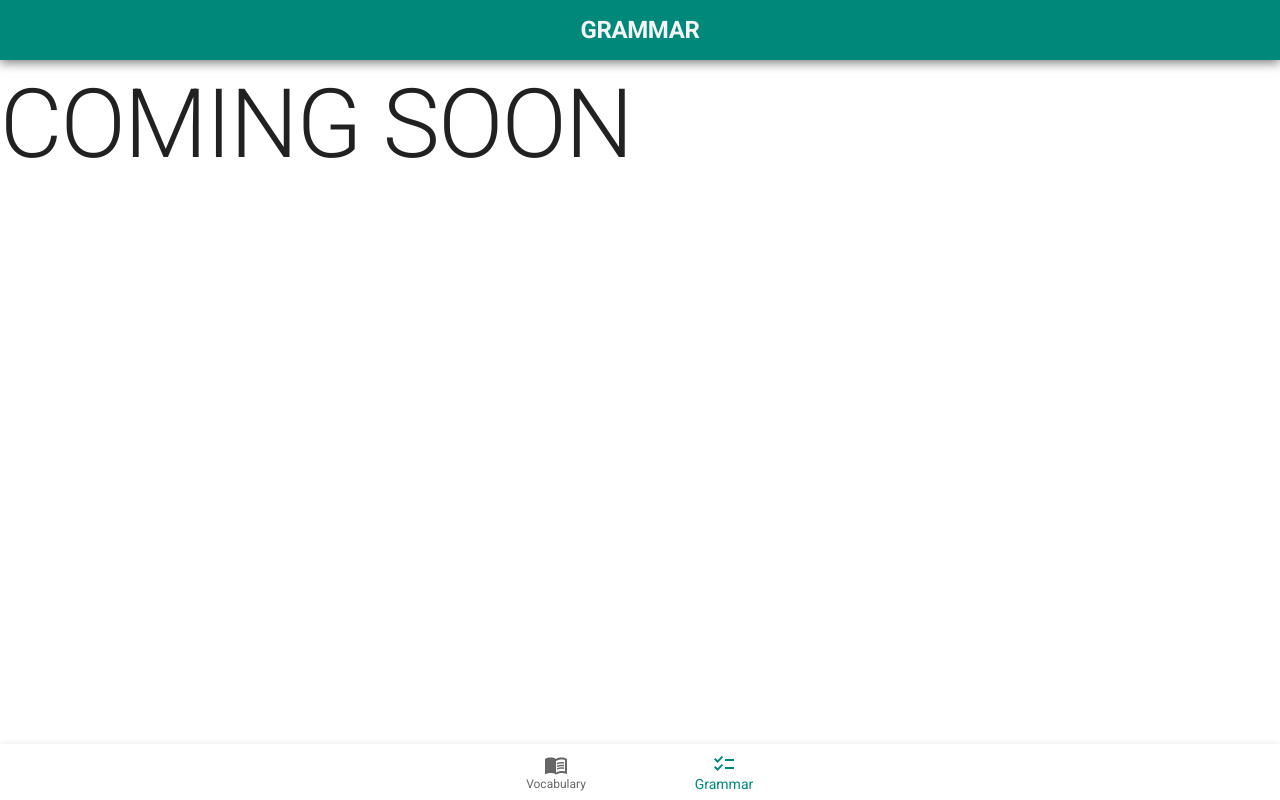
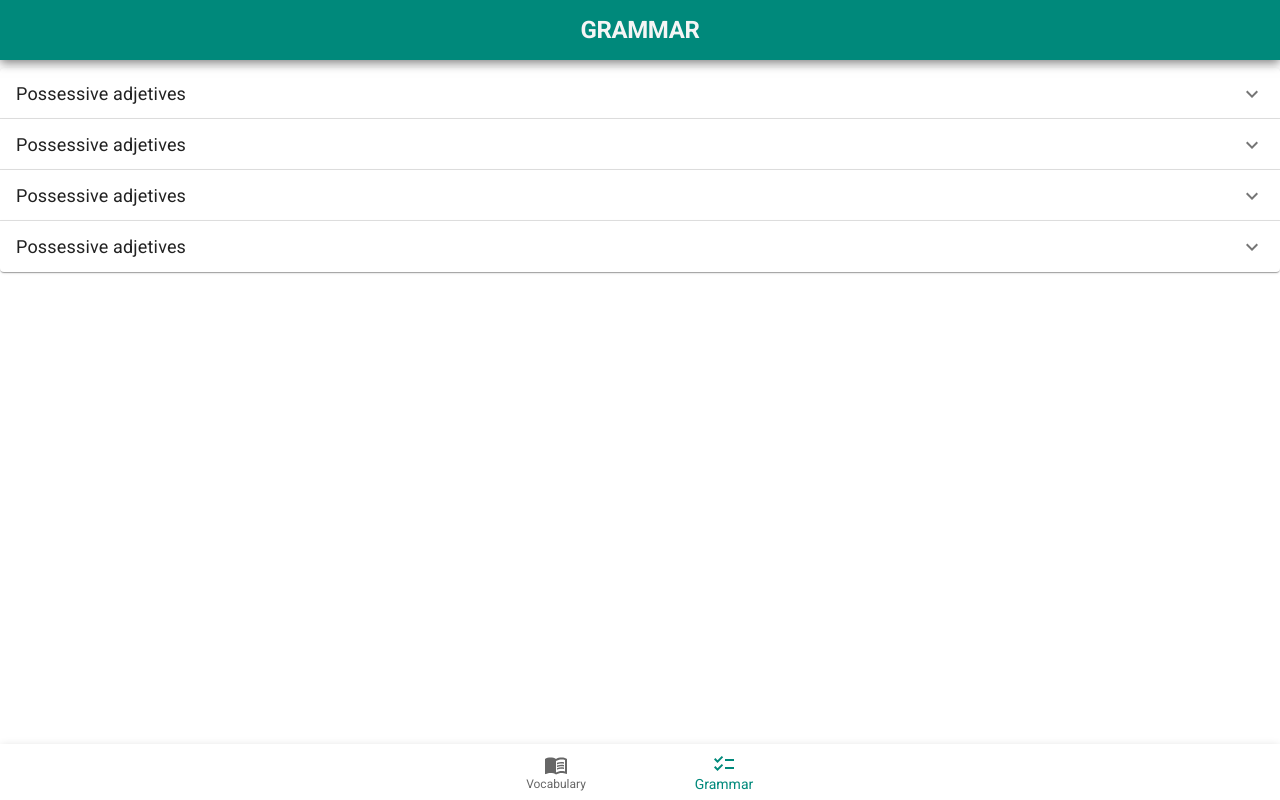
Before and after one commit to jonathan-jackob/vocabulary, a React (Vite) app: page / in a window 1280 px wide. Both pictures are taken after a click on the button "Grammar". Built offline with nearby package versions, Linux system fonts and the light colour scheme.

Commit message:
se agrego inicio para componente de grammarç

```diff
--- a/src/Views/Grammar/index.jsx
+++ b/src/Views/Grammar/index.jsx
@@ -1,9 +1,64 @@
 import React, { useState } from "react";
 import PropTypes from "prop-types";
-import { Box, Typography } from "@mui/material";
+import {
+  Accordion,
+  AccordionDetails,
+  AccordionSummary,
+  Box,
+  Typography,
+} from "@mui/material";
+import { ExpandMore } from "@mui/icons-material";
 
 const Grammar = () => {
-  const [open, setOpen] = useState(false);
+  const [expanded, setExpanded] = useState(false);
+
+  const handleChange = (panel) => (event, isExpanded) => {
+    setExpanded(isExpanded ? panel : false);
+  };
+
+  const data = [
+    {
+      title: "Possessive adjetives",
+      keywords: "I´m,not",
+      description:
+        "Lorem ipsum dolor sit amet consectetur adipisicing elit. Amet ab molestias, dolorem, alias quae aspernatur culpa accusamus est pariatur similique quas consectetur eveniet illum perspiciatis blanditiis eaque iure repellat nam.",
+      examples: ["I´m from Colombia", "I´m not from Venezuela"],
+    },
+    {
+      title: "Possessive adjetives",
+      keywords: "I´m,not",
+      description:
+        "Lorem ipsum dolor sit amet consectetur adipisicing elit. Amet ab molestias, dolorem, alias quae aspernatur culpa accusamus est pariatur similique quas consectetur eveniet illum perspiciatis blanditiis eaque iure repellat nam.",
+      examples: ["I´m from Colombia", "I´m not from Venezuela"],
+    },
+    {
+      title: "Possessive adjetives",
+      keywords: "I´m,not",
+      description:
+        "Lorem ipsum dolor sit amet consectetur adipisicing elit. Amet ab molestias, dolorem, alias quae aspernatur culpa accusamus est pariatur similique quas consectetur eveniet illum perspiciatis blanditiis eaque iure repellat nam.",
+      examples: ["I´m from Colombia", "I´m not from Venezuela"],
+    },
+    {
+      title: "Possessive adjetives",
+      keywords: "I´m,not",
+      description:
+        "Lorem ipsum dolor sit amet consectetur adipisicing elit. Amet ab molestias, dolorem, alias quae aspernatur culpa accusamus est pariatur similique quas consectetur eveniet illum perspiciatis blanditiis eaque iure repellat nam.",
+      examples: ["I´m from Colombia", "I´m not from Venezuela"],
+    },
+  ];
+
+  const addStrong = (example, keywords) => {
+    const kewordsArray = keywords.split(",");
+    kewordsArray.forEach((keyword) => {
+      const regexp = new RegExp(keyword, "gi");
+      example = String(example).replace(
+        regexp,
+        "<strong>" + keyword + "</strong>"
+      );
+    });
+
+    return example;
+  };
   return (
     <>
       <Box
@@ -31,9 +86,34 @@ const Grammar = () => {
           GRAMMAR
         </Typography>
       </Box>
-      <Typography variant="h1" component="div">
-        COMING SOON
-      </Typography>
+
+      <Box>
+        {data.map((data, key) => (
+          <Accordion
+            key={key}
+            expanded={expanded === "panel_" + key}
+            onChange={handleChange("panel_" + key)}
+          >
+            <AccordionSummary expandIcon={<ExpandMore />} id={"panel_" + key}>
+              <Typography fontSize={18}>{data.title}</Typography>
+            </AccordionSummary>
+            <AccordionDetails>
+              <Typography>{data.description}</Typography>
+              <ul>
+                {data.examples.map((example, key2) => (
+                  <li key={key2}>
+                    <Typography
+                      dangerouslySetInnerHTML={{
+                        __html: addStrong(example, data.keywords),
+                      }}
+                    />
+                  </li>
+                ))}
+              </ul>
+            </AccordionDetails>
+          </Accordion>
+        ))}
+      </Box>
     </>
   );
 };
```
